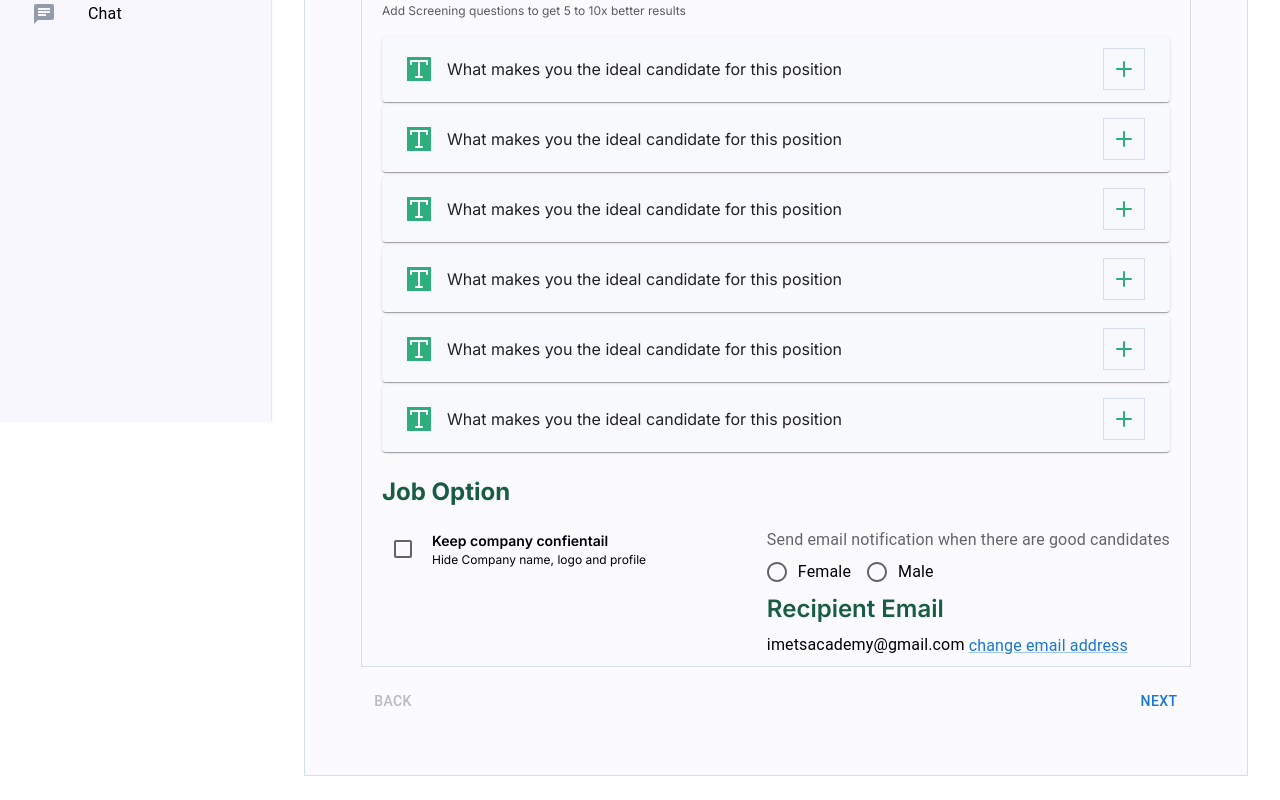
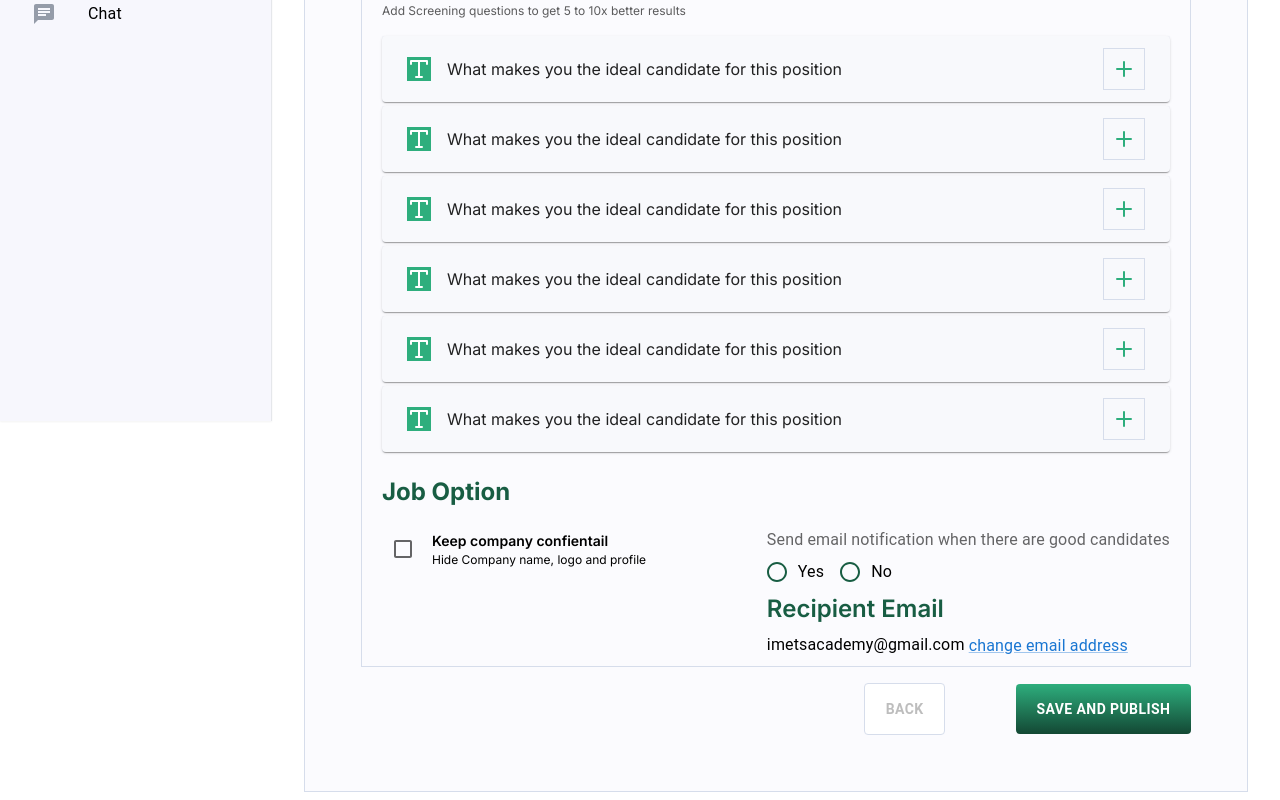
Before and after one commit to mohamedeld/post-job-new, a Next.js app: page /post/create in a window 1280 px wide. Shown: the part 379-1179 px from the top of the page. Built offline with nearby package versions, Linux system fonts and the light colour scheme.

Commit message:
add footer buttons

```diff
--- a/app/(dashboard)/(routes)/post/create/page.tsx
+++ b/app/(dashboard)/(routes)/post/create/page.tsx
@@ -24,7 +24,7 @@ const CreatePostPage = () => {
     { id: 5, question: '' },
     { id: 6, question: '' }
   ])
-  const {register,handleSubmit,formState:{isSubmitting,errors}} = useForm()
+  const {register,control,handleSubmit,formState:{isSubmitting,errors}} = useForm()
 
   const handleEditClick = () => {
     setIsEditing(true);
@@ -81,9 +81,9 @@ const CreatePostPage = () => {
           }
       <h1 className="text-2xl text-[#185D43] font-bold mt-6 mb-5">Job Option</h1>
       <div className="flex items-start justify-between flex-wrap">
-        <CheckBoxInput/>
+        <CheckBoxInput register={register} errors={errors}/>
         <div>
-          <RadioInput/>
+          <RadioInput control={control}/>
           <h6 className="text-[#185D43] text-2xl mb-2 font-semibold">Recipient Email</h6>
       {isEditing ? (
         <TextField
--- a/components/SteppersPost.tsx
+++ b/components/SteppersPost.tsx
@@ -105,23 +105,39 @@ const SteppersPost = ({children}:StepperPostProps) => {
           <StepperContent title={steps[activeStep]} subTitle={"Add Screening questions to get 5 to 10x better results"}/>
           {children}
           </div>
-          <Box sx={{ display: 'flex', flexDirection: 'row', pt: 2 }}>
+          <Box sx={{ display: 'flex',gap:'2.2rem',justifyContent:'flex-end',alignItems:'center', flexDirection: 'row', pt: 2, }}>
             <Button
-              color="inherit"
               disabled={activeStep === 0}
               onClick={handleBack}
-              sx={{ mr: 1 }}
+              sx={{
+                background:'#fff',
+                border:'1px solid #D6DDEB',
+              py:'0.8rem',
+              px:'1.3rem',
+              fontSize:'14px',
+              fontWeight:'600',
+              color:'#2EAE7D'
+              }}
             >
               Back
             </Button>
-            <Box sx={{ flex: '1 1 auto' }} />
+            <Box sx={{  }} />
             {isStepOptional(activeStep) && (
-              <Button color="inherit" onClick={handleSkip} sx={{ mr: 1 }}>
+              <Button sx={{
+
+              }} color="inherit" onClick={handleSkip} >
                 Skip
               </Button>
             )}
-            <Button onClick={handleNext}>
-              {activeStep === steps.length - 1 ? 'Finish' : 'Next'}
+            <Button sx={{
+              background:'linear-gradient(#2EAE7D,#134834)',
+              py:'0.8rem',
+              px:'1.3rem',
+              fontSize:'14px',
+              fontWeight:'600',
+              color:'#fff'
+            }} onClick={handleNext}>
+              {activeStep === steps.length - 1 ? 'Finish' : 'Save and Publish'}
             </Button>
           </Box>
         </React.Fragment>
--- a/components/inputs/CheckBoxInput.tsx
+++ b/components/inputs/CheckBoxInput.tsx
@@ -1,13 +1,18 @@
 import { Checkbox } from "@mui/material"
+import { FieldErrors, FieldValues, UseFormRegister } from "react-hook-form";
 
 const label = { inputProps: { 'aria-label': 'Checkbox demo' } };
 
+type CheckBoxInputProps = {
+  register:UseFormRegister<FieldValues>;
+  errors:FieldErrors;
+}
 
-const CheckBoxInput = () => {
+const CheckBoxInput = ({register,errors}:CheckBoxInputProps) => {
   return (
     <div className="flex items-center gap-2">
-      <Checkbox {...label} />
-      <div >
+      <Checkbox {...register("keepCompanyConfidential")} {...label} color="success"/>
+      <div>
         <h3 className="text-[14px] font-semibold text-[#000]">Keep company confientail</h3>
         <p className="color-[#0000005E] text-[12px]">Hide Company name, logo and profile</p>
       </div>
--- a/components/inputs/RadioInput.tsx
+++ b/components/inputs/RadioInput.tsx
@@ -1,17 +1,60 @@
 import { FormControl, FormControlLabel, FormLabel, Radio, RadioGroup } from "@mui/material"
+import { Control, Controller, FieldValues } from "react-hook-form"
 
-const RadioInput = () => {
+type RadioInputProps = {
+  control?:any;
+}
+
+const RadioInput = ({control}:RadioInputProps) => {
   return (
     <div>
        <FormControl>
       <FormLabel className="text-[14px] font-semibold" id="demo-row-radio-buttons-group-label">Send email notification when there are good candidates</FormLabel>
       <RadioGroup
+
         row
         aria-labelledby="demo-row-radio-buttons-group-label"
         name="row-radio-buttons-group"
       >
-        <FormControlLabel value="female" control={<Radio />} label="Female" />
-        <FormControlLabel value="male" control={<Radio />} label="Male" />
+        <Controller
+
+            name="notificationPreference"
+            control={control}
+            render={({ field }) => (
+              <FormControlLabel
+                {...field}
+                value="yes"
+                control={<Radio sx={{
+                  '&, &.Mui-checked': {
+                    color: '#185D43',
+                  },
+                }}/>}
+                label="Yes"
+              />
+            )}
+            rules={{
+              required: 'This field is required',
+            }}
+          />
+          <Controller
+            name="notificationPreference"
+            control={control}
+            render={({ field }) => (
+              <FormControlLabel
+                {...field}
+                value="no"
+                control={<Radio sx={{
+                  '&, &.Mui-checked': {
+                    color: '#185D43',
+                  },
+                }}/>}
+                label="No"
+              />
+            )}
+            rules={{
+              required: 'This field is required',
+            }}
+          />
         </RadioGroup>
     </FormControl>
     </div>
```
